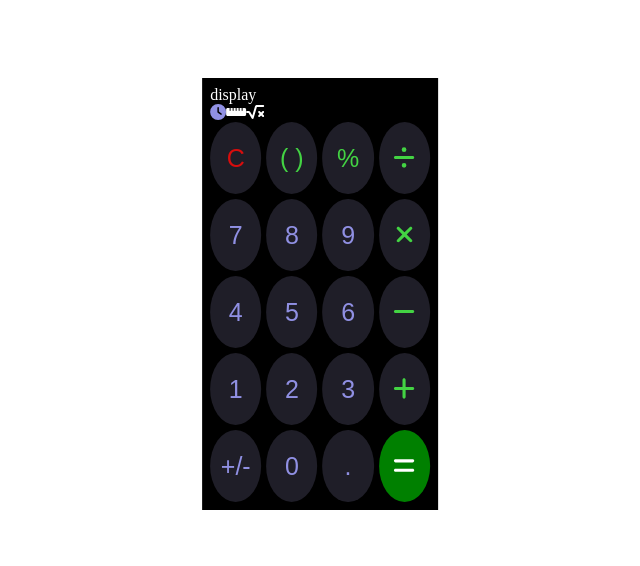
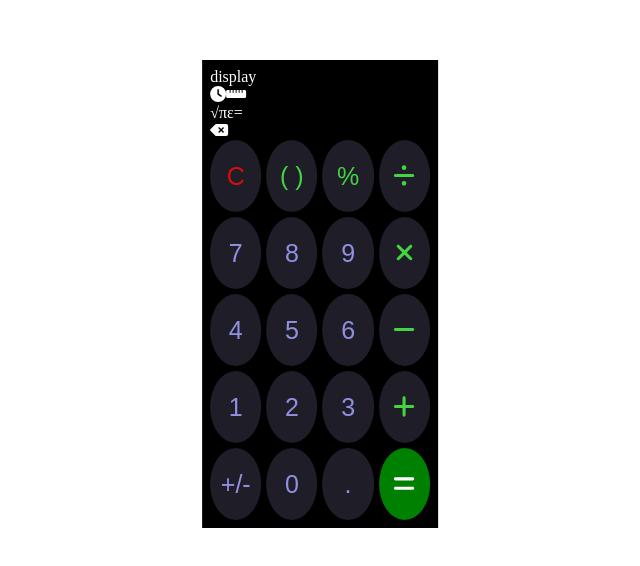
Before and after one commit to AnjumSunkesula/Calculator-App, a React (Vite) app: page / in a window 1280 px wide. Shown: the part 106-672 px from the top of the page, without its empty margins (320-960 px from the left). Built offline with nearby package versions, Linux system fonts and the light colour scheme.

Commit message:
created multiple math symbols icon manually

```diff
--- a/src/App.jsx
+++ b/src/App.jsx
@@ -1,13 +1,13 @@
 import './App.css'
 import React, { useState } from "react";
 import { FontAwesomeIcon } from '@fortawesome/react-fontawesome';
-import {faDivide, faMinus, faPlus, faXmark, faEquals, faClock, faRulerHorizontal, faSquareRootVariable} from '@fortawesome/free-solid-svg-icons'
+import {faDivide, faMinus, faPlus, faXmark, faEquals, faClock, faRulerHorizontal, faDeleteLeft} from '@fortawesome/free-solid-svg-icons'
 
 function App() {
 
 	const [display, setDisplay] = useState(""); // State to manage the input and result
 
-  const handleClick = (value) => {
+    const handleClick = (value) => {
     if (value === "=") {
       try {
         setDisplay(eval(display)); // Calculate the result (use eval carefully)
@@ -20,6 +20,7 @@ function App() {
       setDisplay(display + value); // Append input
     }
   };
+
 
 	return(
 		<>
@@ -41,10 +42,20 @@ function App() {
 				<div>
 					display
 				</div>
-				<div className='scales'>
-					<FontAwesomeIcon icon={faClock} className='icon'/>
-					<FontAwesomeIcon icon={faRulerHorizontal} />
-					<FontAwesomeIcon icon={faSquareRootVariable}/>
+				<div className='math-icons'>
+					<div className='jBSwj'>
+						<FontAwesomeIcon icon={faClock} className='icon'/>
+						<FontAwesomeIcon icon={faRulerHorizontal} className='icon'/>
+						<div className='icon-container'>
+							<span>&#8730;</span>
+							<span>&#960;</span>
+							<span>&#949;</span>
+							<span>=</span>
+						</div>
+					</div>
+					<div className='JHWha'>
+						<FontAwesomeIcon icon={faDeleteLeft}  className='icon'/>
+					</div>
 				</div>
 				<div className='button-wrapper'>
 					<div className='rows'>
```
